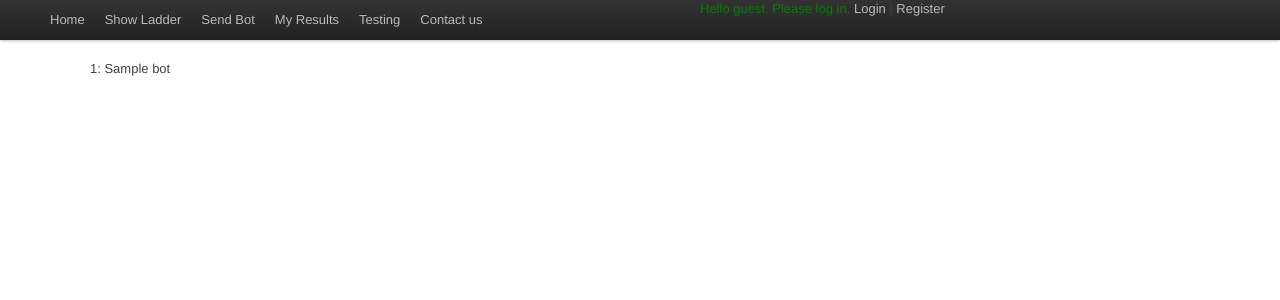
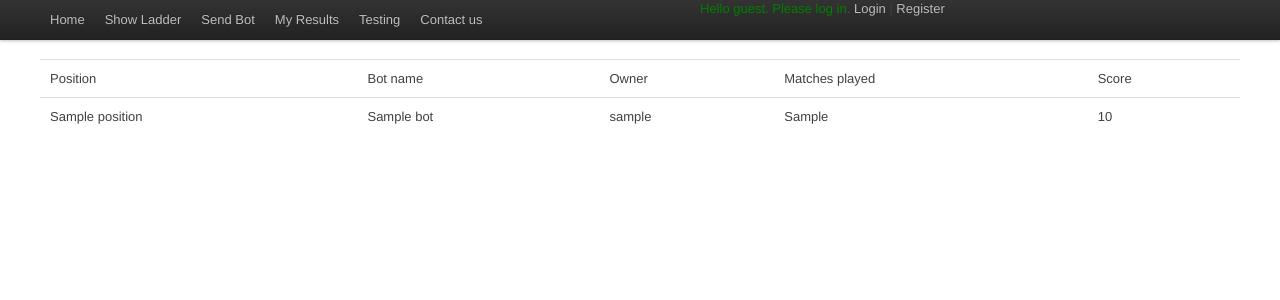
Before and after one commit to Buzdygan/ai-arena, a Django app: template ai_arena/templates/may_contest/show_ranking.html in a window 1280 px wide. Shown: the top 300 px of the page. Run offline with Django 3.2, Linux system fonts and the light colour scheme; the template is opened without the code that fills it: most values are stand-ins (such as "Sample title", 1, 10 or a date in 2020); parts of the project's set-up code (start-up, migrations or seed data) failed here and were passed over; some libraries are stand-ins or nearby versions.

Commit message:
https://dev.mimuw.edu.pl/issues/1914

```diff
--- a/ai_arena/templates/may_contest/show_ranking.html
+++ b/ai_arena/templates/may_contest/show_ranking.html
@@ -5,9 +5,26 @@
 {% endblock %}
 
 {% block content %}
-<div class='content_container'>
-    {% for bot in ladder %}
-    <div>{{ forloop.counter }}: {{ bot.bot.name }}</div>
-    {% endfor %}
-</div>
+    {% if ladder%}
+    <p>
+        <table>
+            <tr>
+                <td> Position </td>
+                <td> Bot name </td>
+                <td> Owner </td>
+                <td> Matches played </td>
+                <td> Score </td>
+            </tr>
+            {% for rank in ladder %}
+            <tr>
+                <td> {{ rank.position }} </td>
+                <td> {{ rank.bot.name }} </td>
+                <td> {{ rank.bot.owner.username }} </td>
+                <td> {{ rank.matches_played }} </td>
+                <td> {{ rank.overall_score }} </td>
+            </tr>
+            {% endfor %}
+        </table>
+    </p>
+    {% endif %}
 {% endblock %}
```
